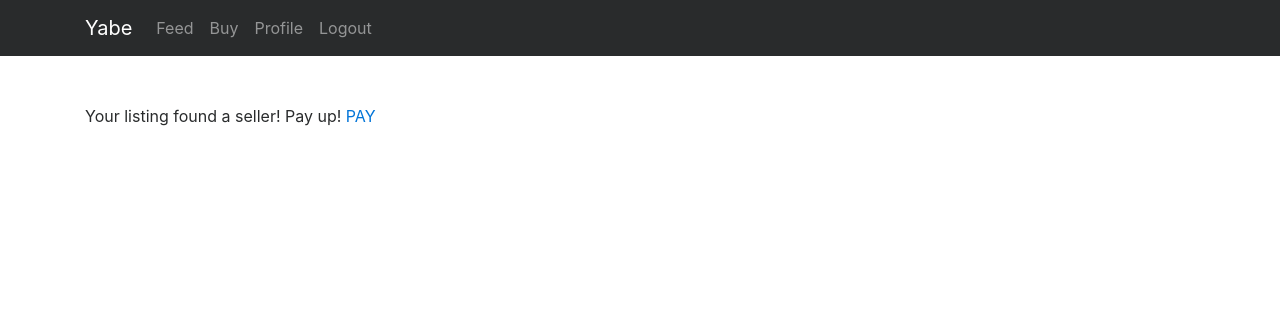
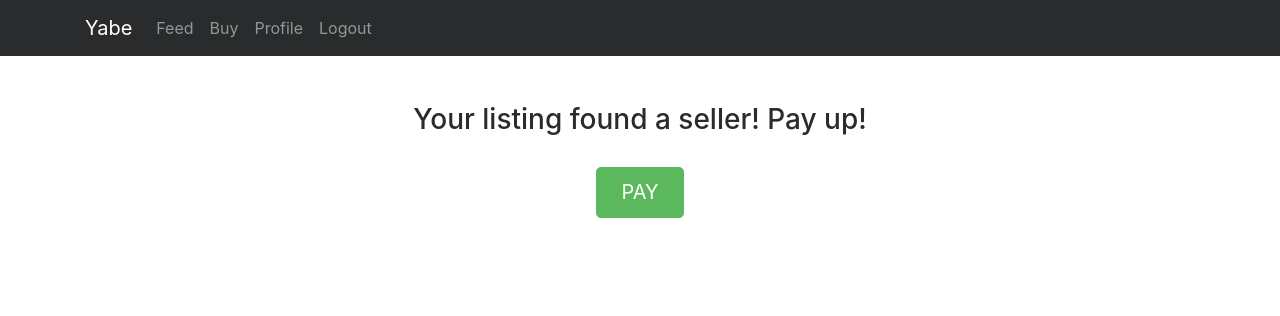
Before and after one commit to alasday/Yabe, a Flask app: template templates/unpaid.html in a window 1280 px wide. Shown: the top 316 px of the page. Run offline with Flask 2, Linux system fonts and the light colour scheme; the template is opened without the code that fills it: most values are stand-ins (such as "Sample title", 1, 10 or a date in 2020); parts of the project's set-up code (start-up, migrations or seed data) failed here and were passed over; some libraries are stand-ins or nearby versions.

Commit message:
fixing ur bugs

```diff
--- a/app.py
+++ b/app.py
@@ -29,7 +29,7 @@ def unpaid():
     if not "status" in session:
         return redirect("/feed")
     sale_link = paypal.create_payment_for_buyer(int(session["status"]))
-    return render_template("unpaid.html",sale_link = sale_link)
+    return render_template("unpaid.html",sale_link = sale_link, username = session["username"])
 
 @app.route("/paid")
 def paid():
--- a/templates/bid.html
+++ b/templates/bid.html
@@ -19,10 +19,9 @@
 {% endfor %}
 </div>
 <form action="/post/{{postId}}" method="POST">
-<<<<<<< HEAD
   <div class="row">
     <div class="col-md-3">
-      <input id="updatingElement" type="number" name="amt" placeholder="100" min=1 max={{lowestBid}} required></input>
+      <input id="updatingElement" type="number" name="amt" placeholder="100" min=1 max={{lowestBid-1}} required></input>
     </div>
     <div class="col-md-3">
       <input type="submit" name="Submit"></input>
--- a/templates/unpaid.html
+++ b/templates/unpaid.html
@@ -10,8 +10,9 @@
 {% endblock %}
 
 {% block body %}
-
-Your listing found a seller! Pay up!
-
-<a href={{sale_link}} class="button">PAY</a>
+<center>
+<h3>Your listing found a seller! Pay up!</h3>
+<br>
+<a href={{sale_link}} class="btn btn-success btn-lg">PAY</a>
+</center>
 {% endblock %}
```
